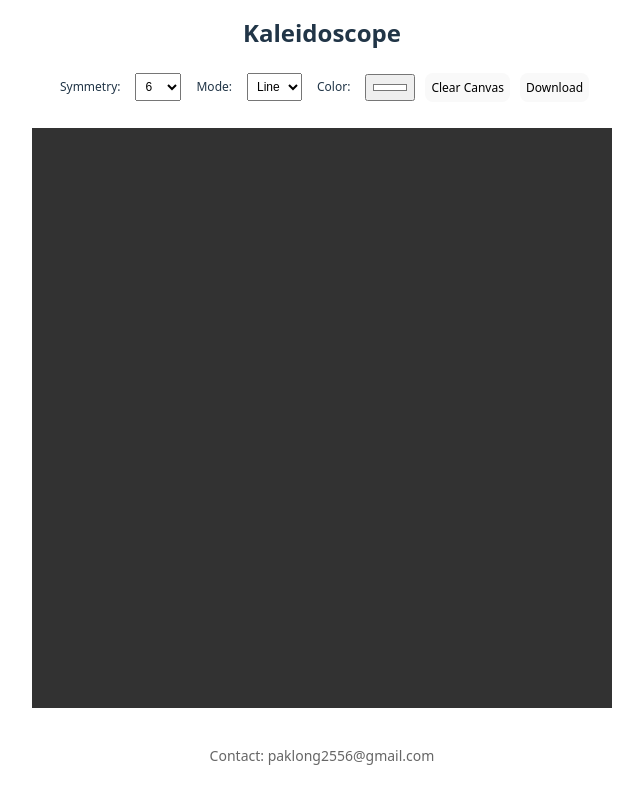
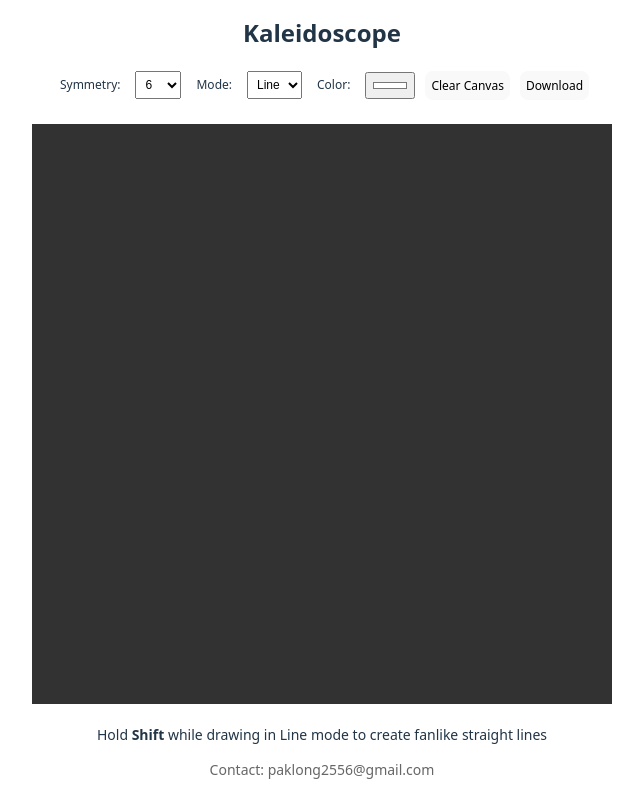
Before and after one commit to paklong/kaleidoscope, a React (Vite) app: page / in a window 1280 px wide. Shown: the whole page, without its empty margins (318-961 px from the left). Built offline with nearby package versions, Linux system fonts and the light colour scheme.

Commit message:
feat(ui): add shift key instruction for fan-like lines
Added an instruction div to inform users that holding Shift in Line mode creates fan-like straight lines. Updated App.css with styling for the instructions class and removed default <p> margins for better control over layout.

```diff
--- a/src/App.css
+++ b/src/App.css
@@ -149,3 +149,16 @@ body {
     font-size: 12px;
   }
 }
+
+.instructions {
+  text-align: center;
+  font-size: 14px;
+  height: auto
+}
+
+p {
+  margin: 0;
+  /* Remove default <p> margins */
+}
+
+.instructions strong {}
--- a/src/App.jsx
+++ b/src/App.jsx
@@ -4,12 +4,12 @@ import "./App.css";
 
 const App = () => {
   const sketchRef = useRef();
-  const p5InstanceRef = useRef(null); // Store p5 instance
-  const symmetryRef = useRef(6); // Use ref to share symmetry with p5
-  const colorRef = useRef("#ffffff"); // Use ref to share color with p5, default white
-  const modeRef = useRef("line"); // Use ref to share drawing mode, default line
-  const startPosRef = useRef(null); // Track starting position for straight line
-  const isShiftPressedRef = useRef(false); // Track Shift key state
+  const p5InstanceRef = useRef(null);
+  const symmetryRef = useRef(6);
+  const colorRef = useRef("#ffffff");
+  const modeRef = useRef("line");
+  const startPosRef = useRef(null);
+  const isShiftPressedRef = useRef(false);
 
   useEffect(() => {
     const sketch = (p) => {
@@ -208,6 +208,13 @@ const App = () => {
         <button onClick={handleDownload}>Download</button>
       </div>
       <div ref={sketchRef} className="sketch-canvas" />
+      <div className="instructions">
+        <p>
+          Hold <strong>Shift</strong> while drawing in Line mode to create
+          fanlike straight lines
+        </p>
+      </div>
+
       <footer className="footer">
         <p>Contact: paklong2556@gmail.com</p>
       </footer>
```
